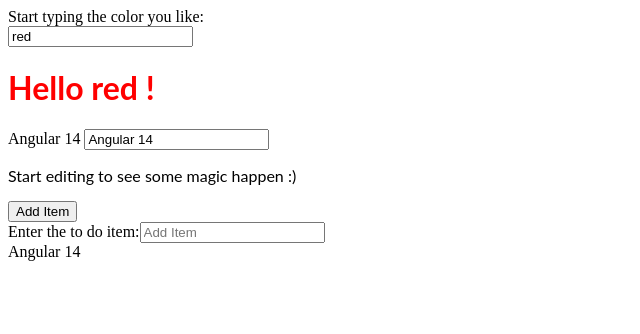
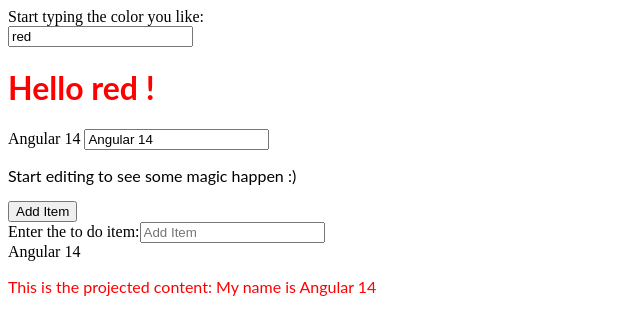
Before and after one commit to Namrata-N-S/pipes-example-1-ismdb9, an Angular app: page / in a window 1280 px wide. Shown: the top 334 px of the page, without its empty margins (0-640 px from the left). Built offline with nearby package versions, Linux system fonts and the light colour scheme.

Commit message:
3 files modified

```diff
--- a/src/app/app.component.css
+++ b/src/app/app.component.css
@@ -1,3 +1,7 @@
 p {
   font-family: Lato;
 }
+
+.red {
+  color: red;
+}
--- a/src/app/app.component.html
+++ b/src/app/app.component.html
@@ -1,8 +1,10 @@
 <hello name="{{ name }}"></hello>
 {{name}}
-<input type="text" [(ngModel)]="name">
+<input type="text" [(ngModel)]="name" />
 <p>
   Start editing to see some magic happen :)
 </p>
 
-<app-make-list [myName]="name" (newItemAdded)="displayNew($event) "></app-make-list>
+<app-make-list [myName]="name" (newItemAdded)="displayNew($event) ">
+  <p class="red">This is the projected content: My name is {{name}}</p>
+</app-make-list>
--- a/src/app/make-list/make-list.component.html
+++ b/src/app/make-list/make-list.component.html
@@ -1,13 +1,28 @@
-<button class="add-to-list" (click)="makeList(itemToadd.value)">Add Item</button><br>
+<button class="add-to-list" (click)="makeList(itemToadd.value)">Add Item</button
+><br />
 <label for="add=item">Enter the to do item:</label>
-<input class="user-input" placeholder="Add Item" id="add-item" [(ngModel)]="newItem" #itemToadd value={{newItem}}>
-
-
+<input
+  class="user-input"
+  placeholder="Add Item"
+  id="add-item"
+  [(ngModel)]="newItem"
+  #itemToadd
+  value="{{newItem}}"
+/>
 
 <div *ngIf="addItem">
-  <div *ngFor="let item of addItem;let indexOfelement=index;" class="new-item" #addedItem>
-    {{item}} <button class="delete" (click)="addedItem.classList.toggle('strike')">X</button>
+  <div
+    *ngFor="let item of addItem;let indexOfelement=index;"
+    class="new-item"
+    #addedItem
+  >
+    {{item}}
+    <button class="delete" (click)="addedItem.classList.toggle('strike')">
+      X
+    </button>
   </div>
 </div>
 
 {{myName}}
+
+<ng-content></ng-content>
```
